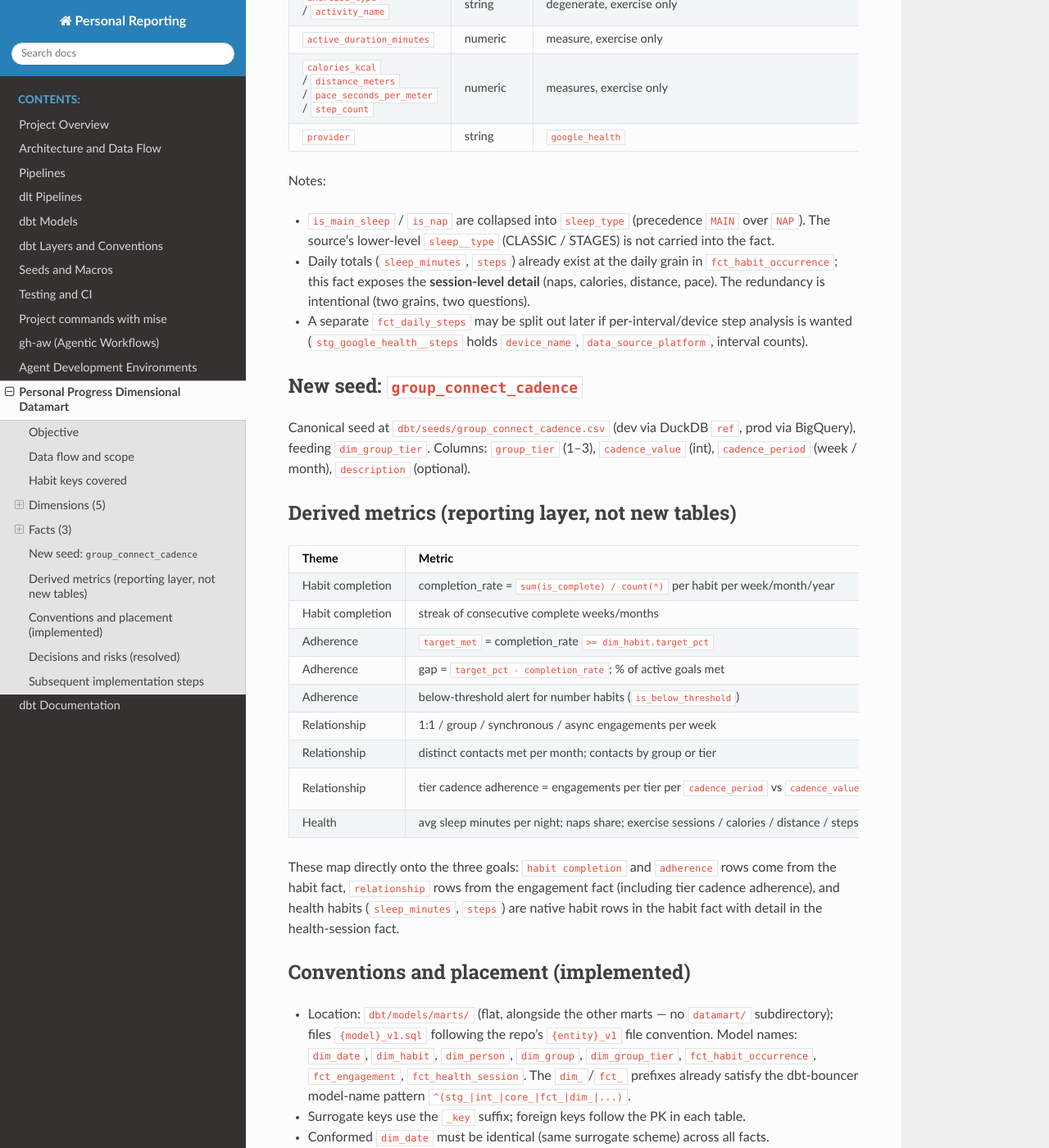
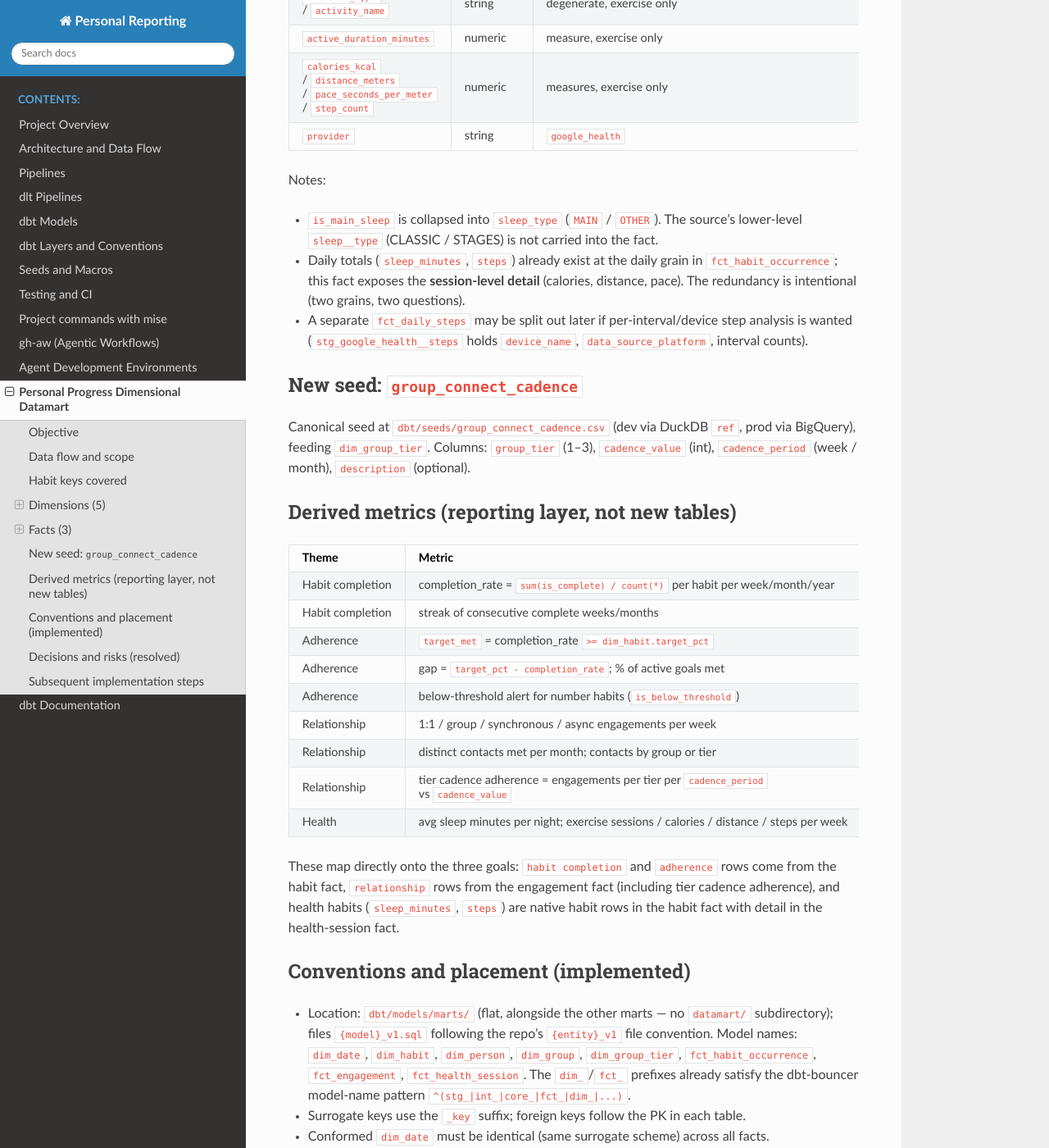
Before and after one commit to michaelconan/personal-reporting-pipelines, a Sphinx documentation site: the page built from docs/source/personal_progress_datamart.md, in a window 1280 px wide and 1400 px high, scrolled down 6160 px. Shown: the whole window at 82% size. Built offline with Sphinx 7.4.7 and the Read the Docs theme 3.1.0, drawn with Linux system fonts in a browser that asks for light colours.

Commit message:
fix(dbt): remove optional nap metadata from sleep models
The raw nap flag only appears when a loaded record contains it, so Databricks schemas without nap records omit the column and break the sleep models. Remove is_nap from staging, core, fact, contracts, and source definitions; derive sleep_type from is_main_sleep only.

Co-authored-by: OpenCode (deepseek-v4.1-flash) <opencode-agent[bot]@users.noreply.github.com>

```diff
--- a/docs/source/personal_progress_datamart.md
+++ b/docs/source/personal_progress_datamart.md
@@ -227,7 +227,7 @@ disambiguated by `session_kind`; kind-specific measures are NULL for the other k
 | `date_key` | FK | → `dim_date`; local date (sleep `session_date`, exercise start) |
 | `session_kind` | string | degenerate: SLEEP / EXERCISE |
 | `session_id` | string | natural key (`sleep_id` / exercise `name`) |
-| `sleep_type` | string | collapsed classification: `MAIN`, `NAP`, `OTHER` for sleep rows (derived from `is_main_sleep` / `is_nap`); `NOT_APPLICABLE` for exercise rows |
+| `sleep_type` | string | collapsed classification: `MAIN`, `OTHER` for sleep rows (derived from `is_main_sleep`); `NOT_APPLICABLE` for exercise rows |
 | `started_at` / `ended_at` | timestamp | transaction times |
 | `duration_minutes` | numeric | measure, present for both kinds |
 | `asleep_minutes` | int | measure, sleep only |
@@ -237,12 +237,11 @@ disambiguated by `session_kind`; kind-specific measures are NULL for the other k
 | `provider` | string | `google_health` |
 
 Notes:
-- `is_main_sleep` / `is_nap` are collapsed into `sleep_type` (precedence `MAIN` over
-  `NAP`). The source's lower-level `sleep__type` (CLASSIC / STAGES) is not carried
-  into the fact.
+- `is_main_sleep` is collapsed into `sleep_type` (`MAIN` / `OTHER`). The source's
+  lower-level `sleep__type` (CLASSIC / STAGES) is not carried into the fact.
 - Daily totals (`sleep_minutes`, `steps`) already exist at the daily grain in
-  `fct_habit_occurrence`; this fact exposes the **session-level detail** (naps,
-  calories, distance, pace). The redundancy is intentional (two grains, two questions).
+  `fct_habit_occurrence`; this fact exposes the **session-level detail**
+  (calories, distance, pace). The redundancy is intentional (two grains, two questions).
 - A separate `fct_daily_steps` may be split out later if per-interval/device step
   analysis is wanted (`stg_google_health__steps` holds `device_name`,
   `data_source_platform`, interval counts).
@@ -265,7 +264,7 @@ prod via BigQuery), feeding `dim_group_tier`. Columns: `group_tier` (1–3),
 | Relationship | 1:1 / group / synchronous / async engagements per week | `fct_engagement` (distinct `engagement_id`) |
 | Relationship | distinct contacts met per month; contacts by group or tier | `fct_engagement` + `dim_person`/`dim_group` |
 | Relationship | tier cadence adherence = engagements per tier per `cadence_period` vs `cadence_value` | `fct_engagement` + `dim_group` + `dim_group_tier` |
-| Health | avg sleep minutes per night; naps share; exercise sessions / calories / distance / steps per week | `fct_health_session`, `fct_habit_occurrence` |
+| Health | avg sleep minutes per night; exercise sessions / calories / distance / steps per week | `fct_health_session`, `fct_habit_occurrence` |
 
 These map directly onto the three goals: `habit completion` and `adherence` rows come
 from the habit fact, `relationship` rows from the engagement fact (including tier
```
Also changed, not shown: 8 other files.
